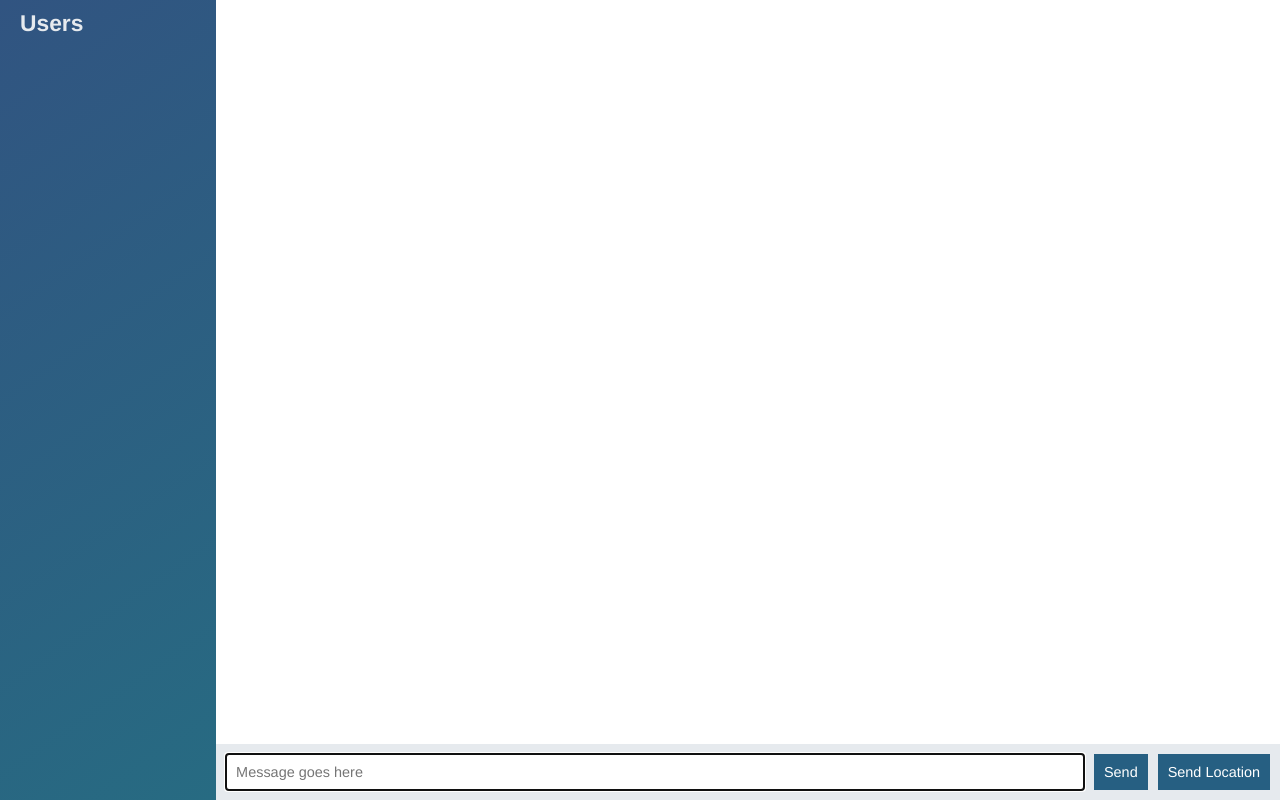
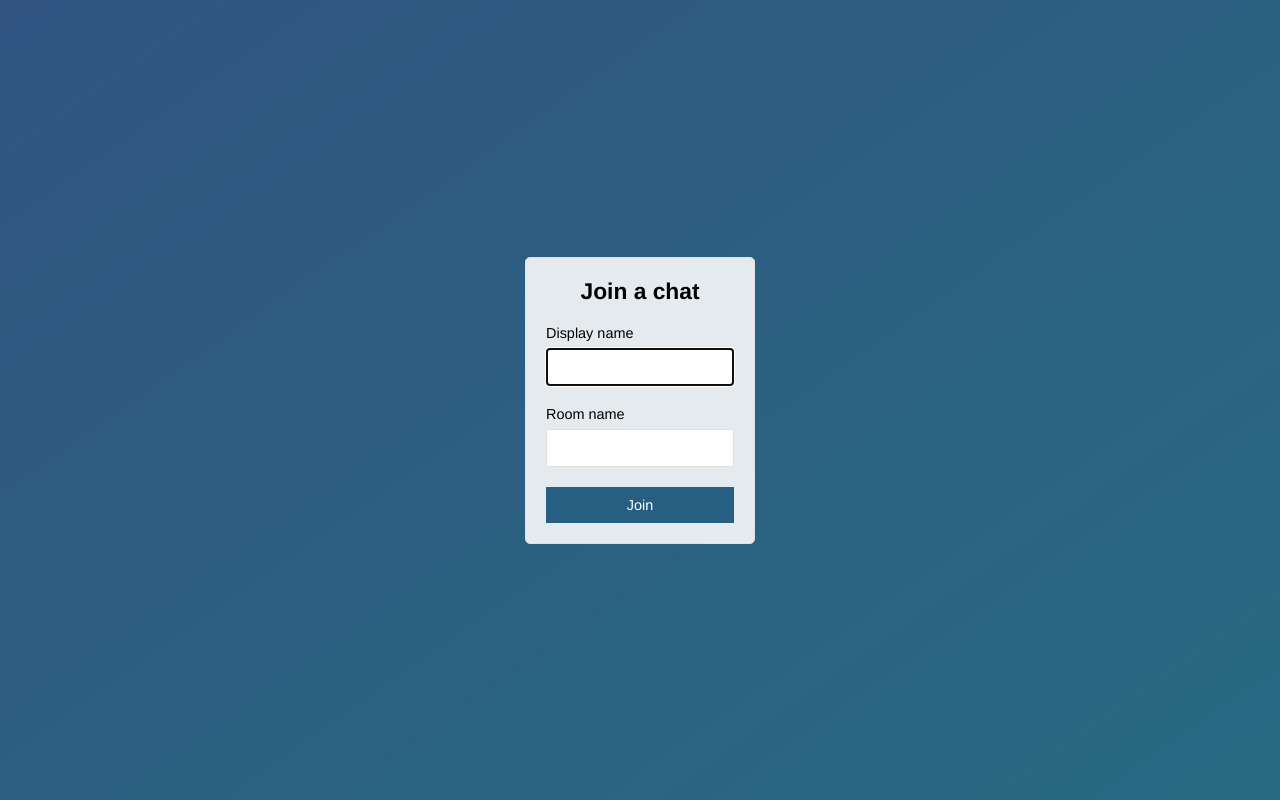
Before and after one commit to kevinchikaima/node-course-2-chat-app, a website: page public/index.html in a window 1280 px wide. Drawn offline with nearby package versions, Linux system fonts and the light colour scheme; no server answers.

Commit message:
Add join page that submits to chat.html

```diff
--- a/public/index.html
+++ b/public/index.html
@@ -1,56 +1,40 @@
 <!DOCTYPE html>
 <html>
+
+
+
+
 <head>
-  <meta charset='utf-8'>
+  <meta charset="utf-8">
+  <title>Join | Kevin's Chat app </title>
+  <meta name="Viewport" content="width=device-width, initial-scale=1, user-scalable=no">
   <link rel="stylesheet" href="/css/styles.css">
 </head>
-<body class="chat">
 
-  <div class="chat__sidebar">
-    <h3>Users</h3>
-    <div id="users"></div>
+<body class="centered-form">
+  <div class="centered-form__form">
+    <form action="/chat.html">
+      <div class="form-field">
+        <h3> Join a chat </h3>
+      </div>
+      <div class="form-field">
+        <label>Display name</label>
+        <input type="text" name="name" autofocus />
+      </div>
+      <div class="form-field">
+        <label>Room name</label>
+        <input type="text" name="room"/>
+      </div>
+      <div class="form-field">
+        <button>Join</button>
+      </div>
+  </form>
   </div>
 
-  <div class= "chat__main">
-    <ol id="messages" class="chat__messages"></ol>
 
-    <div class="chat__footer">
-      <form id="message-form">
-        <input name="message" type="text" placeholder="Message goes here" autofocus autocomplete="off"/>
-        <button>Send</button>
-      </form>
-      <button id="send-location">Send Location</button>
-    </div>
-  </div>
 
-  <script id="message-template" type="text/template">
-    <li class="message">
-      <div class="message__title">
-        <h4>{{from}}</h4>
-        <span>{{createdAt}}</span>
-      </div>
-      <div class="message___body">
-        <p>{{text}}</p>
-      </div>
-    </li>
-  </script>
+</body>
 
-  <script id="location-message-template" type="text/template">
-    <li class="message">
-      <div class="message__title">
-        <h4>{{from}}</h4>
-        <span>{{createdAt}}</span>
-      </div>
-      <div class="message___body">
-        <p><a href="{{url}}" target="_blank">My current location</a></p>
-      </div>
-    </li>
-  </script>
 
-  <script src="/socket.io/socket.io.js"></script>
-  <script src="/js/libs/jquery-3.3.1.min.js"></script>
-  <script src="/js/libs/moment.js"></script>
-  <script src="/js/libs/mustache.min.js"></script>
-  <script src="/js/index.js"></script>
-</body>
+
 </html>
```
Also changed, not shown: public/chat.html (added, +58 -0 lines), public/js/chat.js (renamed from public/js/index.js).
